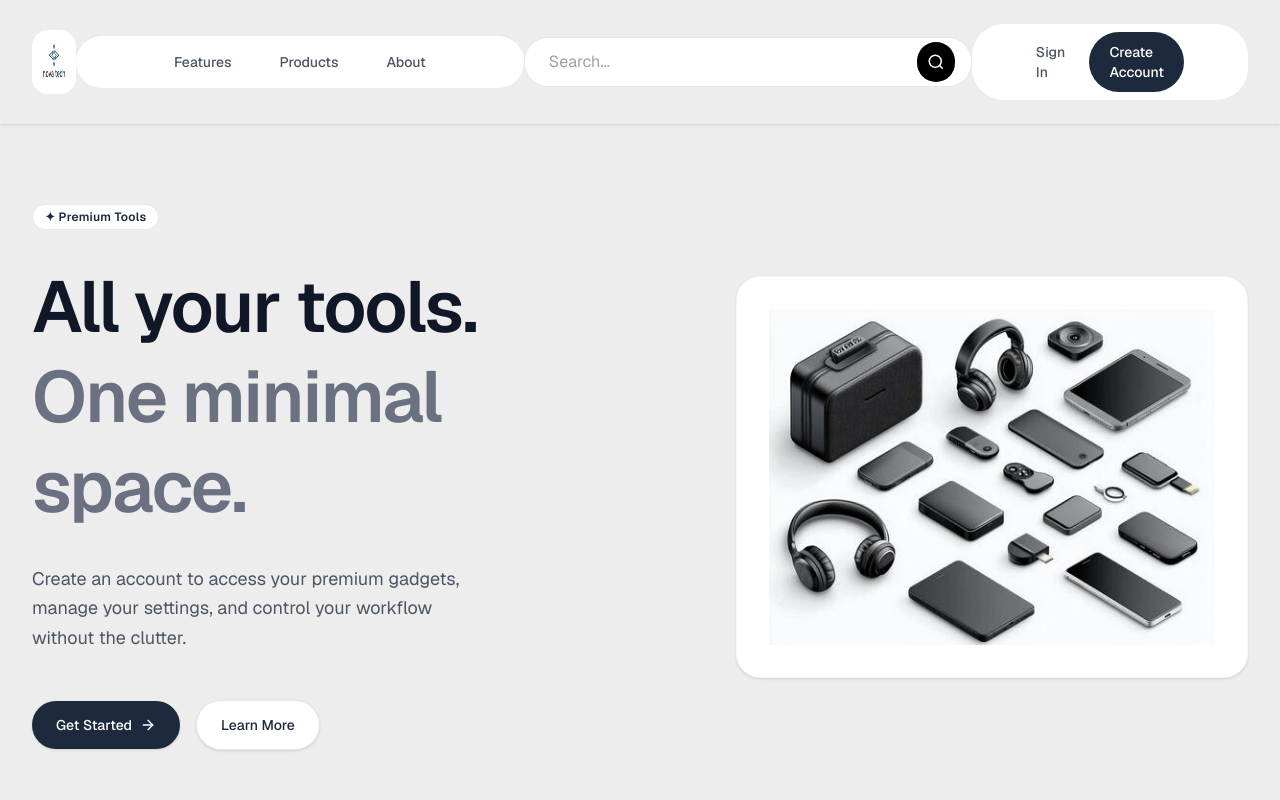
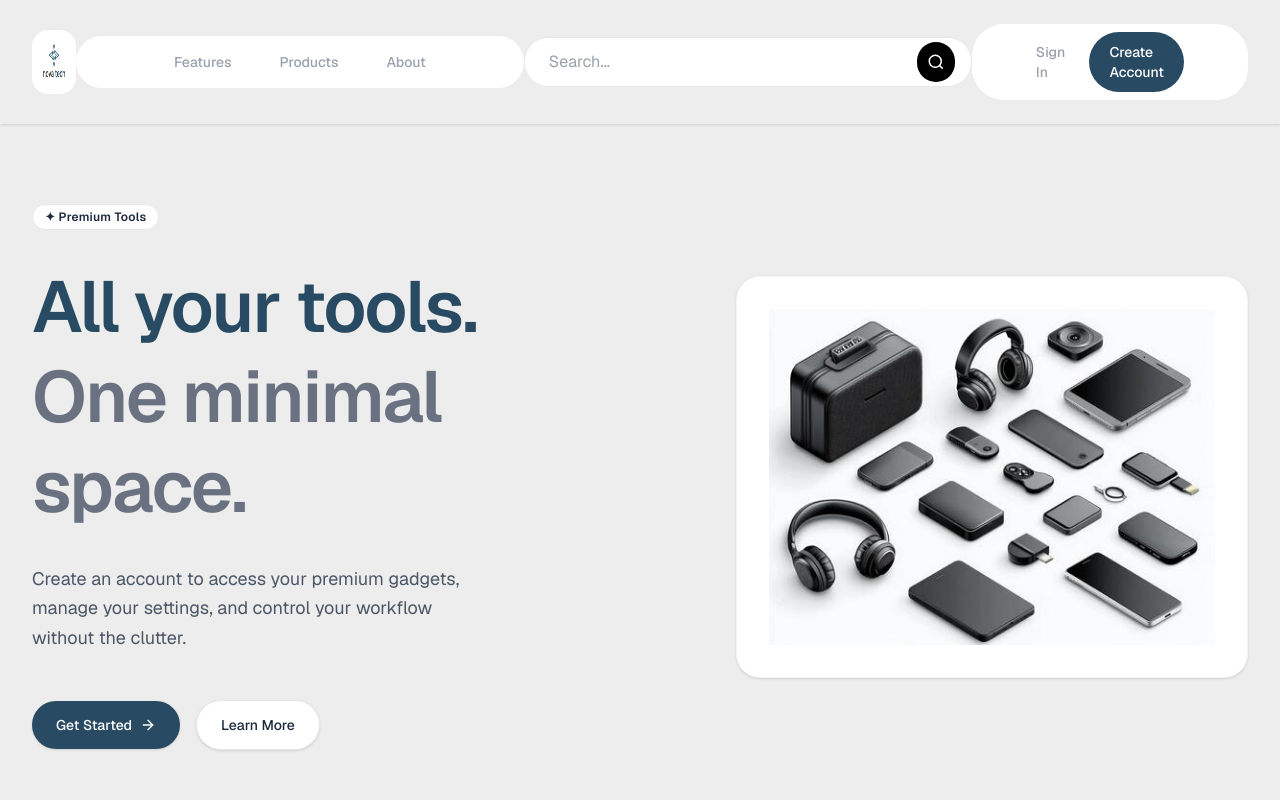
Before and after one commit to virajViduranga/nova-tech-ui, a Next.js app: page / in a window 1280 px wide. Shown: the top 800 px of the page. Built offline with nearby package versions, Linux system fonts and the light colour scheme.

Commit message:
Updated the UI

```diff
--- a/components/Cards.jsx
+++ b/components/Cards.jsx
@@ -105,7 +105,7 @@ const ProductCard = () => {
             px-8
             py-4
             rounded-full
-            bg-[#1F2937]
+            bg-yale-blue
             text-white
             font-semibold
             text-sm
--- a/components/Navbar.jsx
+++ b/components/Navbar.jsx
@@ -10,14 +10,14 @@ export default function Navbar() {
           <img src="nova-tech-logo.png" alt="" className="w-26 h-16 pb-1" />
         </div>
 
-        <div className="hidden w-full max-w-md md:flex items-center justify-center gap-12 text-sm font-medium text-gray-600 bg-white rounded-4xl  py-4 hover:scale-110 duration-400 transition-all">
-          <Link href="#features" className="hover:font-bold  transition-all">
+        <div className="hidden w-full max-w-md md:flex items-center justify-center gap-12 text-sm font-medium text-gray-400 bg-white rounded-4xl  py-4 hover:scale-110 duration-400 transition-all">
+          <Link href="#features" className="hover:text-black  transition-all">
             Features
           </Link>
-          <Link href="#products" className="hover:font-bold  transition-all">
+          <Link href="#products" className="hover:text-black   transition-all">
             Products
           </Link>
-          <Link href="#about" className="hover:font-bold  transition-all">
+          <Link href="#about" className="hover:text-black   transition-all">
             About
           </Link>
         </div>
@@ -34,13 +34,13 @@ export default function Navbar() {
         <div className="flex items-center gap-6 bg-white rounded-4xl px-16 py-2 hover:scale-110 duration-400 transition-all">
           <Link
             href="/login"
-            className="text-sm font-medium text-gray-600 hover:font-bold  transition-all"
+            className="text-sm font-medium text-gray-400 hover:text-black  transition-all"
           >
             Sign In
           </Link>
           <Link
             href="/register"
-            className="px-5 py-2.5 text-sm font-medium text-white bg-slate-800 rounded-full hover:bg-slate-700 transition-all"
+            className="px-5 py-2.5 text-sm font-medium text-white bg-yale-blue rounded-full hover:bg-slate-700 transition-all"
           >
             Create Account
           </Link>
--- a/src/app/page.tsx
+++ b/src/app/page.tsx
@@ -17,7 +17,7 @@ export default function LandingPage() {
           <div className="inline-flex items-center gap-2 px-3 py-1 rounded-full bg-white border border-gray-200 text-xs font-semibold text-slate-800 tracking-wide">
             ✦ Premium Tools
           </div>
-          <h1 className="text-5xl md:text-7xl font-semibold leading-tight tracking-tight text-gray-900">
+          <h1 className="text-5xl md:text-7xl font-semibold leading-tight tracking-tight text-yale-blue">
             All your tools.
             <br />
             <span className="text-gray-500">One minimal space.</span>
@@ -30,7 +30,7 @@ export default function LandingPage() {
           <div className="flex items-center gap-4 pt-4">
             <Link
               href="/register"
-              className="flex items-center gap-2 px-6 py-3.5 text-sm font-medium text-white bg-slate-800 rounded-full hover:bg-slate-700 hover:gap-3 transition-all shadow-sm"
+              className="flex items-center gap-2 px-6 py-3.5 text-sm font-medium text-white bg-yale-blue  rounded-full hover:bg-slate-700 hover:gap-3 transition-all shadow-sm"
             >
               Get Started <ArrowRight className="w-4 h-4" />
             </Link>
```
